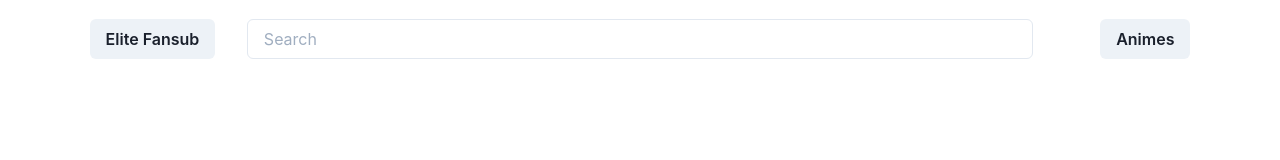
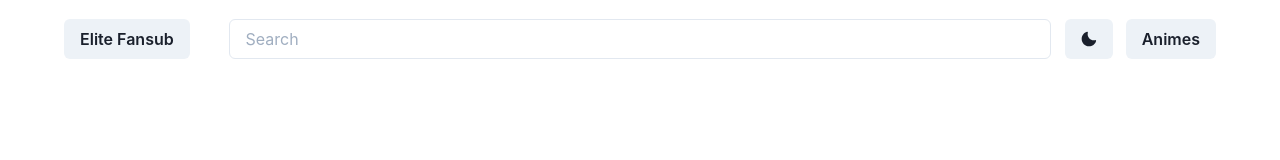
Before and after one commit to hde-oliv/elite, a Next.js app: page /animes/1 in a window 1280 px wide. Shown: the top 160 px of the page. Built offline with nearby package versions, Linux system fonts and the light colour scheme.

Commit message:
feat: add color mode

```diff
--- a/components/NavBar.js
+++ b/components/NavBar.js
@@ -1,8 +1,11 @@
-import { Box, Button, Flex, Input } from "@chakra-ui/react";
+import { Box, Button, Flex, Input, useColorMode } from "@chakra-ui/react";
+import { MoonIcon, SunIcon } from "@chakra-ui/icons";
 
 export default function NavBar() {
+  const { colorMode, toggleColorMode } = useColorMode();
+
   return (
-    <Box pl="7%" pr="7%" pt="1.5%" pb="1.5%">
+    <Box pl="5%" pr="5%" pt="1.5%" pb="1.5%">
       <Flex p="0%">
         <Flex flex="1" justifyContent="start" mr="auto">
             <Button>Elite Fansub</Button>
@@ -11,6 +14,9 @@ export default function NavBar() {
           <Input placeholder="Search" />
         </Flex>
         <Flex flex="1" justifyContent="end" ml="auto">
+          <Button onClick={() => toggleColorMode()} ml="auto" mr="auto">
+            {colorMode === "light" ? <MoonIcon /> : <SunIcon />}
+          </Button>
             <Button>Animes</Button>
         </Flex>
       </Flex>
--- /dev/null
+++ b/lib/Theme.js
@@ -0,0 +1,10 @@
+import { extendTheme } from "@chakra-ui/react";
+
+const config = {
+  initialColorMode: "light",
+  useSystemColorMode: false,
+};
+
+const theme = extendTheme({ config });
+
+export default theme;
--- a/pages/_app.js
+++ b/pages/_app.js
@@ -1,10 +1,13 @@
 import { ChakraProvider } from '@chakra-ui/react'
-import Head from 'next/head';
-import NavBar from '../components/NavBar'
+import { ColorModeScript } from "@chakra-ui/react";
+import theme from "../lib/Theme";
 
 function MyApp({ Component, pageProps }) {
     return (
       <ChakraProvider>
+        <ColorModeScript
+          initialColorMode={theme.config.initialColorMode}
+        />
         <Component {...pageProps} />
       </ChakraProvider>
     );
```
